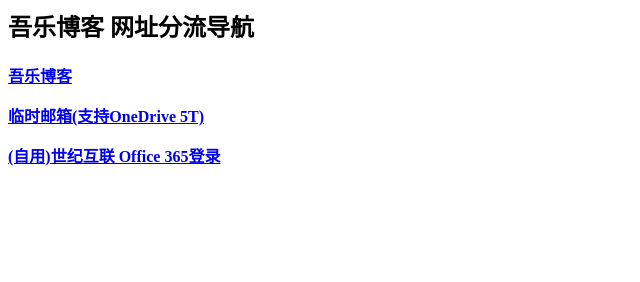
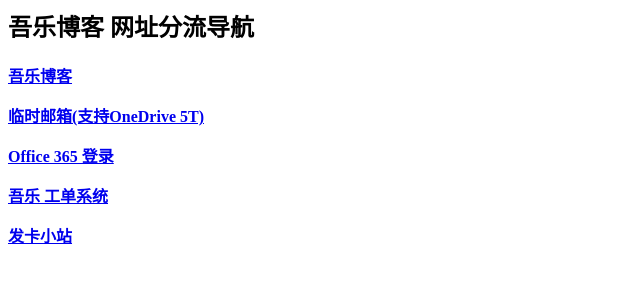
Before and after one commit to wason-l/wason-l.github.io, a plain HTML site: page index.html in a window 1280 px wide. Shown: the whole page, without its empty margins (0-640 px from the left). Drawn offline with Linux system fonts and the light colour scheme.

Commit message:
Update index.html

```diff
--- a/index.html
+++ b/index.html
@@ -6,4 +6,8 @@
 
 <p><a href="http://233455.xyz:3000"><strong>临时邮箱(支持OneDrive 5T)</strong></a></p>
 
-<p><a href="https://portal.partner.microsoftonline.cn"><strong>(自用)世纪互联 Office 365登录</strong></a></p>
+<p><a href="https://login.microsoftonline.com"><strong>Office 365 登录</strong></a></p>
+
+<p><a href="https://ticket.wulel.com/Public"><strong>吾乐 工单系统</strong></a></p>
+
+<p><a href="https://www.znfaka.com/links/A06E347F"><strong>发卡小站</strong></a></p>
```
